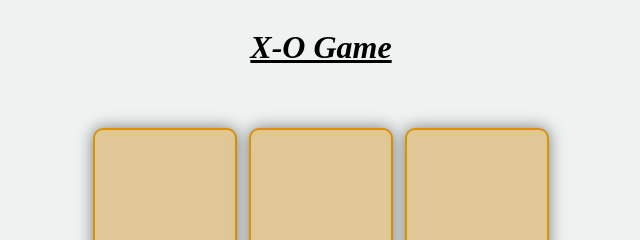
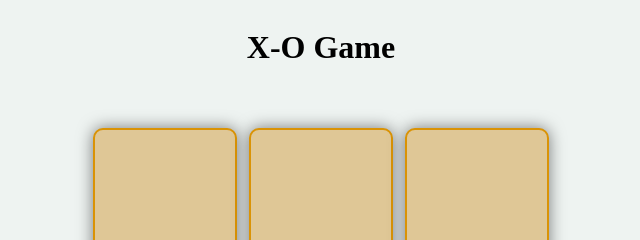
Before and after one commit to Avinash-7891/XO-game, a plain HTML site: page index.html in a window 1280 px wide. Shown: the top 240 px of the page, 319-959 px from the left. Drawn offline with Linux system fonts and the light colour scheme.

Commit message:
Update index.html

```diff
--- a/index.html
+++ b/index.html
@@ -8,7 +8,7 @@
 </head>
 <body>
     <main>
-        <h1><b><i><u>X-O Game</u></i></b></h1><br>
+        <h1>X-O Game</h1><br>
         <div class="msg-container hide">
             <p id="msg">Winner</p><br>
             <button id="new-btn">NEW GAME</button>
```
